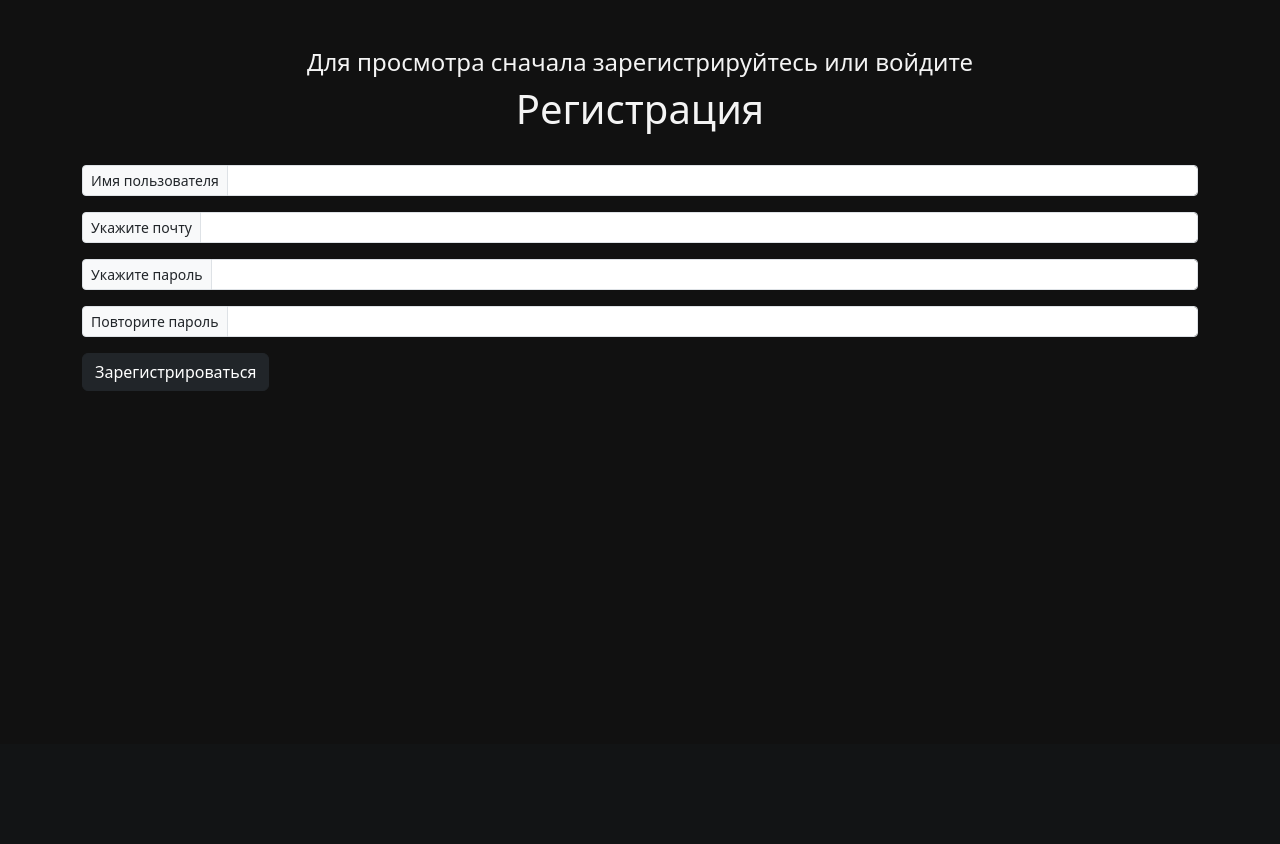
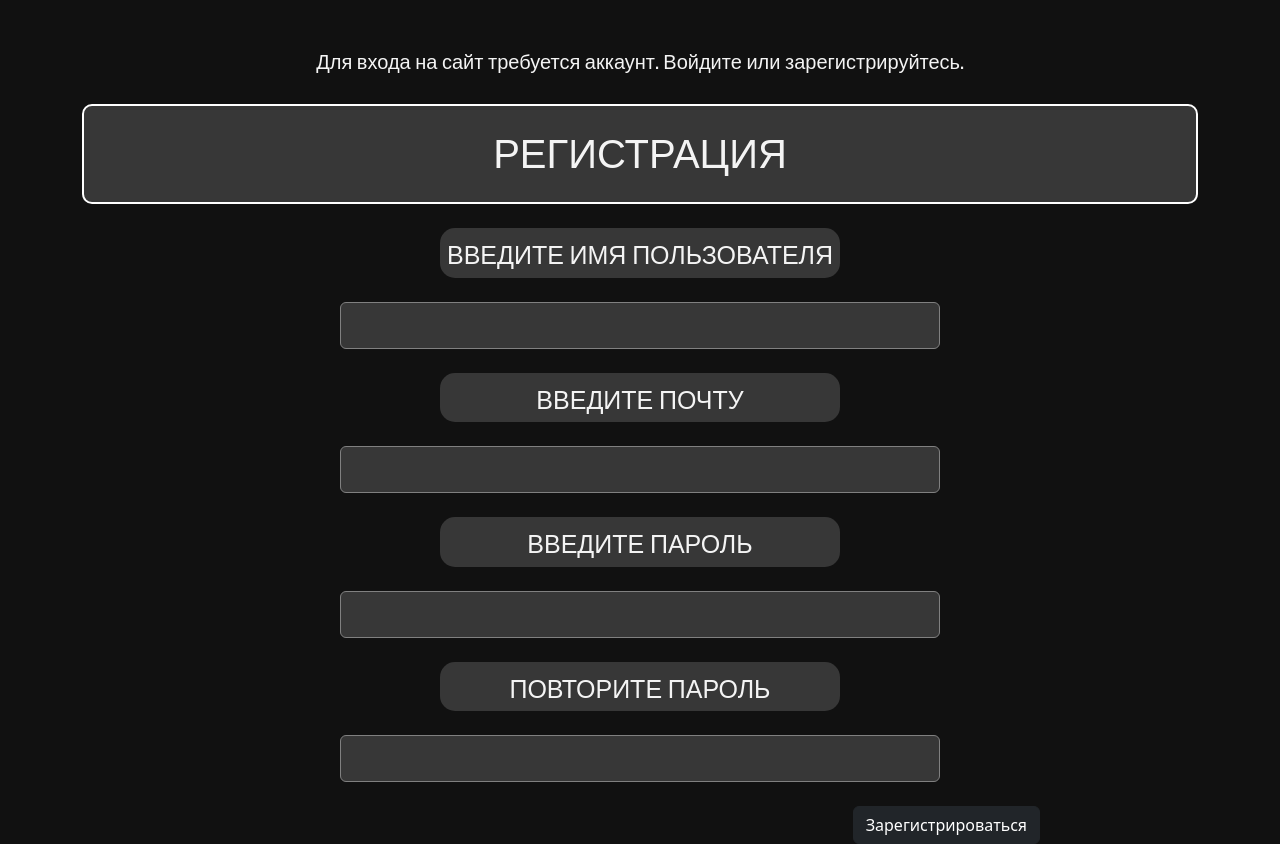
Before and after one commit to LysakVladimir/DocConstruct, a Flask app: page /register in a window 1280 px wide. Shown: the part 56-900 px from the top of the page. Before the commit the page ends 447 px from the top, so only its background shows below. Run offline with Flask 3, Linux system fonts and the light colour scheme.

Commit message:
Косметический ремонт страницы регистрации.

```diff
--- /dev/null
+++ b/static/css/register.css
@@ -0,0 +1,44 @@
+.register-text {
+  font-family: 'Oswald', sans-serif !important;
+  border: 2px solid black;
+  padding: 20px;
+   background: #373737;
+  border-color: white;
+  border-radius: 10px;
+  text-align: center
+}
+.login_form {
+    max-width: 800px;
+    margin: 0 auto;
+}
+.input-group-text {
+  background: #373737;
+  max-width: 400px;
+  background-position: center;
+  display: inline;
+  color: #f4f4f4;
+  border: 0px;
+  border-radius: 15px;
+  text-align: center;
+  margin: 0 auto;
+  font-size: 25px;
+  font-family: 'Oswald', sans-serif !important;
+  display: flex;
+  align-items: center;
+  justify-content: center;
+}
+.form-control {
+   background: #373737;
+   border-color: grey;
+   color: white;
+   max-width: 600px;
+   margin: 0 auto;
+   font-size: 22px;
+  font-family: 'Oswald', sans-serif !important;
+}
+button {
+  float: right;
+}
+h5 {
+  font-family: 'Oswald', sans-serif !important;
+}
--- a/templates/header.html
+++ b/templates/header.html
@@ -5,7 +5,9 @@
     <meta name="viewport" content="width=device-width, initial-scale=1, shrink-to-fit=no">
     <link href="https://cdn.jsdelivr.net/npm/bootstrap@5.3.0-alpha1/dist/css/bootstrap.min.css" rel="stylesheet" integrity="sha384-GLhlTQ8iRABdZLl6O3oVMWSktQOp6b7In1Zl3/Jr59b6EGGoI1aFkw7cmDA6j6gD" crossorigin="anonymous">
     <link rel="stylesheet" type="text/css" href="{{ url_for('static',filename='css/header.css') }}">
+    <link rel="stylesheet" type="text/css" href="{{ url_for('static',filename='css/register.css') }}">
     <link href='http://fonts.googleapis.com/css?family=Oswald:400,300,700' rel='stylesheet' type='text/css'>
+
     <title>{{ title }}</title>
 </head>
 <body>
--- a/templates/register.html
+++ b/templates/register.html
@@ -3,30 +3,40 @@
 {% block content %}
 <br>
 <br>
+<h5 align="center">Для входа на сайт требуется аккаунт. Войдите или зарегистрируйтесь.</h5>
+<br>
 <div class="register-text">
-    <h4 align="center">Для просмотра сначала зарегистрируйтесь или войдите</h4>
-    <h1 align="center">Регистрация</h1>
+    <h1>РЕГИСТРАЦИЯ</h1>
 </div>
 <br>
 <form class="login_form" method="post">
     {{ form.hidden_tag() }}
-    <div class="input-group input-group-sm mb-3">
-        <span class="input-group-text" id="username">{{ form.name.label }}</span>
-        <input type="text" class="form-control" aria-label="Sizing example input" aria-describedby="inputGroup-sizing-sm">
+    <div class="reg-input">
+        <span class="input-group-text">ВВЕДИТЕ ИМЯ ПОЛЬЗОВАТЕЛЯ</span>
+        <br>
+        <input type="text" class="form-control" id="name">
     </div>
-    <div class="input-group input-group-sm mb-3">
-        <span class="input-group-text" id="email">{{ form.email.label }}</span>
-        <input type="text" class="form-control" aria-label="Sizing example input" aria-describedby="inputGroup-sizing-sm">
+    <br>
+    <div class="reg-input">
+        <span class="input-group-text">ВВЕДИТЕ ПОЧТУ</span>
+        <br>
+        <input type="email" class="form-control" id="email">
+    <br>
     </div>
-    <div class="input-group input-group-sm mb-3">
-        <span class="input-group-text" id="password">{{ form.password.label }}</span>
-        <input type="text" class="form-control" aria-label="Sizing example input" aria-describedby="inputGroup-sizing-sm">
+    <div class="reg-input">
+        <span class="input-group-text">ВВЕДИТЕ ПАРОЛЬ</span>
+        <br>
+        <input type="password" class="form-control" id="password">
     </div>
-    <div class="input-group input-group-sm mb-3">
-        <span class="input-group-text" id="password_again">{{ form.password_again.label }}</span>
-        <input type="text" class="form-control" aria-label="Sizing example input" aria-describedby="inputGroup-sizing-sm">
+    <br>
+    <div class="reg-input">
+        <span class="input-group-text">ПОВТОРИТЕ ПАРОЛЬ</span>
+        <br>
+        <input type="password" class="form-control" id="password_again">
+    <br>
+    <button type="submit" class="btn btn-dark">{{ form.submit.label }}</button>
     </div>
-    <button type="submit" class="btn btn-dark">{{ form.submit.label }}</button>
+    <br>
     <div>
         {{message}}
     </div>
```
